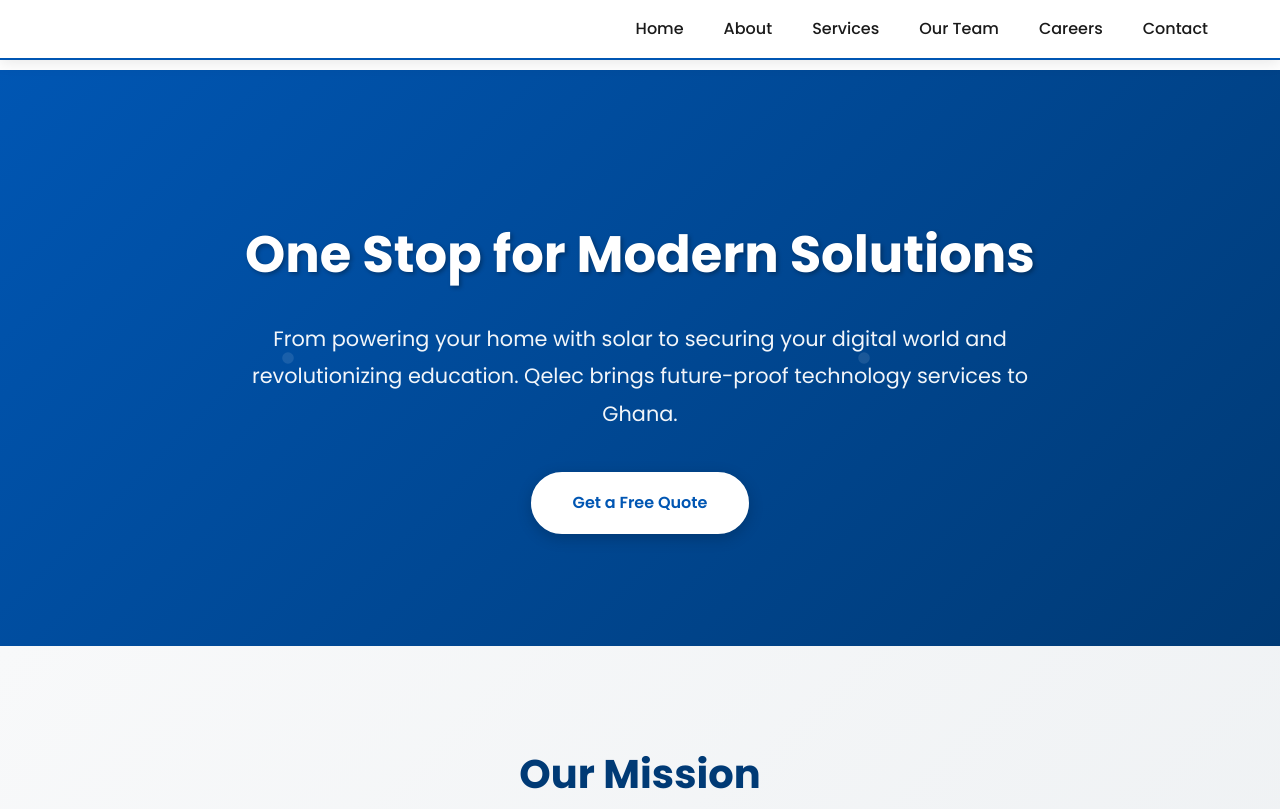
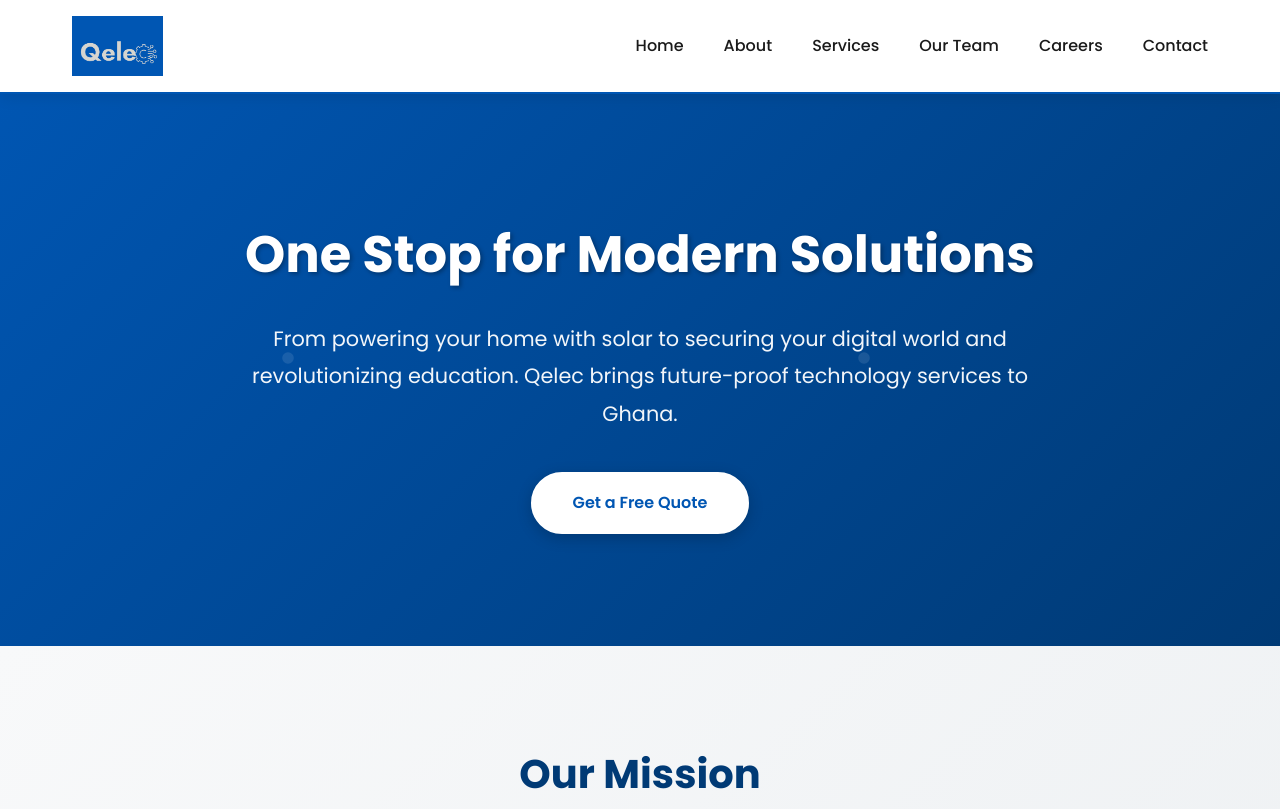
Before and after one commit to Ransfordsenyo/Qelec-Official-website, a plain HTML site: page index.html in a window 1280 px wide. Shown: the top 809 px of the page. Drawn offline with Linux system fonts and the light colour scheme; the site is published under a folder, as on GitHub Pages, so addresses that start at the root find nothing.

Commit message:
Update index.html

```diff
--- a/index.html
+++ b/index.html
@@ -13,7 +13,7 @@
     <nav class="navbar">
         <div class="nav-container">
             <a href="#" class="nav-logo">
-                <img src="/logo.png" alt="Qelec Logo" class="logo-img" onerror="this.style.display='none'">
+                <img src="logo.png" alt="Qelec Logo" class="logo-img" onerror="this.style.display='none'">
                 <span class="logo-text"></span>
             </a>
             <div class="menu-toggle" id="mobile-menu">
```
